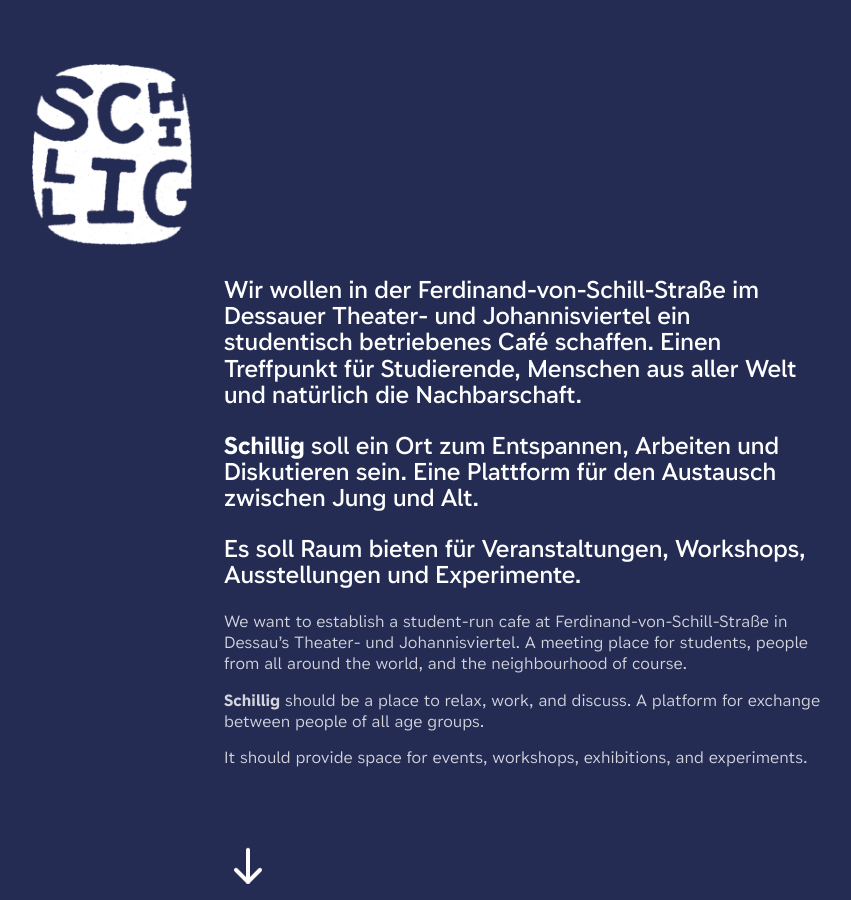
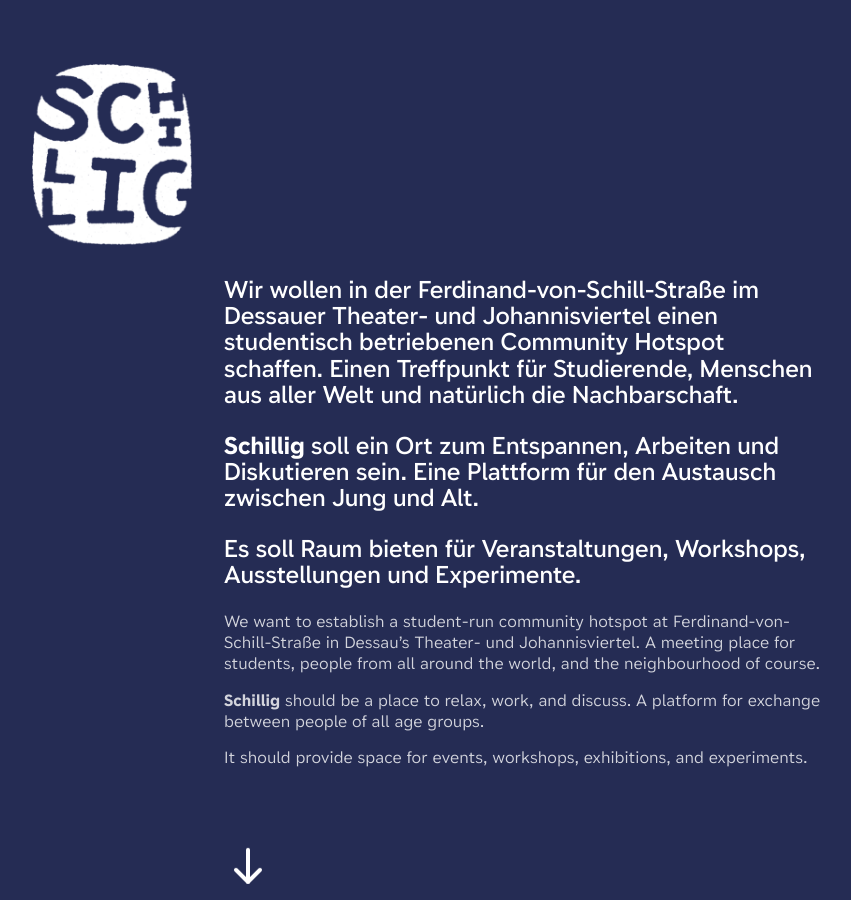
Before and after one commit to JohJakob/schillig-dessau.de, a Jekyll site: the page built from index.html, in a window 1280 px wide and 900 px high. Shown: the whole window, without its empty margins (212-1063 px from the left). Built offline with Jekyll 4.4.1, drawn with Linux system fonts in a browser that asks for light colours; some of the changed text lies outside the part shown.

Commit message:
Content: Update website content

```diff
--- a/_config.yml
+++ b/_config.yml
@@ -18,16 +18,16 @@
 # You can create any custom variable you would like, and they will be accessible
 # in the templates via {{ site.myvariable }}.
 
-title: Café Schillig
 email: cafe@schillig-dessau.de
+title: Schillig
 description: >- # this means to ignore newlines until "baseurl:"
-  Wir wollen im Dessauer Johannisviertel einen Café-Verein gründen, in dem Studierende,
-  die Nachbarschaft und Menschen aus aller Welt zusammenkommen können, um zu entspannen,
-  zu arbeiten und leckeren Kaffee und selbstgemachten Kuchen zu genießen.
+  Wir wollen im Dessauer Johannisviertel einen studentisch betriebenen Community Hotspot schaffen,
+  in dem Studierende, die Nachbarschaft und Menschen aus aller Welt zusammenkommen können,
+  um zu entspannen, zu arbeiten und leckeren Kaffee und selbstgemachten Kuchen zu genießen.
 baseurl: "" # the subpath of your site, e.g. /blog
 url: "https://schillig-dessau.de" # the base hostname & protocol for your site, e.g. http://example.com
 author: Johannes Jakob
-tagline: Café-Verein in Dessau (in the making)
+tagline: Community Hotspot in Dessau (in the making)
 github_username:  johjakob
 
 defaults:
--- a/index.html
+++ b/index.html
@@ -1,17 +1,17 @@
 ---
 layout: home
 title: Schillig
-description: Studentisch betriebenes Café und Treffpunkt für Studierende, Menschen aus aller Welt und die Nachbarschaft
+description: Studentisch betriebene Community Hotspot für Studierende, Menschen aus aller Welt und die Nachbarschaft
 main: no-layout
 footer: centered
 ---
 
 <section class="content-main full-height blue-background">
   <div class="home-temp-grid">
-    <img class="logo-large" src="/assets/images/schillig_logo_white.png" alt="Café Schillig">
+    <img class="logo-large" src="/assets/images/schillig_logo_white.png" alt="Schillig">
     <section class="section-intro">
       <p lang="de">
-        Wir wollen in der Ferdinand-von-Schill-Straße im Dessauer Theater- und Johannisviertel ein studentisch betriebenes Café schaffen. Einen Treffpunkt für Studierende, Menschen aus aller Welt und natürlich die Nachbarschaft.
+        Wir wollen in der Ferdinand-von-Schill-Straße im Dessauer Theater- und Johannisviertel einen studentisch betriebenen Community Hotspot schaffen. Einen Treffpunkt für Studierende, Menschen aus aller Welt und natürlich die Nachbarschaft.
       </p>
       <p lang="de">
         <strong>Schillig</strong> soll ein Ort zum Entspannen, Arbeiten und Diskutieren sein. Eine Plattform für den Austausch zwischen Jung und Alt.
@@ -20,7 +20,7 @@
         Es soll Raum bieten für Veranstaltungen, Workshops, Ausstellungen und Experimente.
       </p>
       <p lang="en">
-        We want to establish a student-run cafe at Ferdinand-von-Schill-Straße in Dessau’s Theater- und Johannisviertel. A meeting place for students, people from all around the world, and the neighbourhood of course.
+        We want to establish a student-run community hotspot at Ferdinand-von-Schill-Straße in Dessau’s Theater- und Johannisviertel. A meeting place for students, people from all around the world, and the neighbourhood of course.
       </p>
       <p lang="en">
         <strong>Schillig</strong> should be a place to relax, work, and discuss. A platform for exchange between people of all age groups.
@@ -39,14 +39,14 @@
   <div class="home-temp-grid">
     <section class="orange-text">
       <p lang="de">
-        Wir möchten das <strong>Schillig</strong> im Wintersemester 2021/2022 in Probebetrieb nehmen. Dafür müssen wir nicht nur die Miete und Nebenkosten tragen, sondern wir wollen auch den Räumlichkeiten einen neuen Look geben. Mit Deiner Unterstützung können wir das <strong>Schillig</strong> zu einem gemütlichen Begegnungsort machen.
+        Mit einem neuen Großprojekt am Fachbereich Design der Hochschule Anhalt sind wir in die Vorbereitungen gestartet, um <strong>Schillig</strong> noch in diesem Jahr zu öffnen. Ihr werdet uns in Zukunft sicherlich häufiger dort bei der Arbeit antreffen, schaut also gerne rein!
       </p>
       <p lang="en">
-        We want to open <strong>Schillig</strong> for a test run in the winter semester of 2021/2022. To do that, we have to bear the rent and ancillary costs, and we also want to give it a new look. With your support, we can make <strong>Schillig</strong> real and build a cozy place for everyone.
+        With a new major project at Dessau Department of Design, we started preparing the opening of <strong>Schillig</strong> (in this year!). You will find us working there more often in the future so don’t hesitate to come in!
       </p>
       <div class="section-buttons">
-        <a class="a-button button-light" href="https://startnext.com/schillig">Unterstütze uns</a>
-        <a class="a-button button-secondary" href="https://startnext.com/en/schillig">Support us</a>
+        <a class="a-button button-light" href="https://instagram.com/schillig_dessau">Bleibe auf dem Laufenden</a>
+        <a class="a-button button-secondary" href="https://instagram.com/schillig_dessau">Stay in the loop</a>
       </div>
     </section>
   </div>
```
